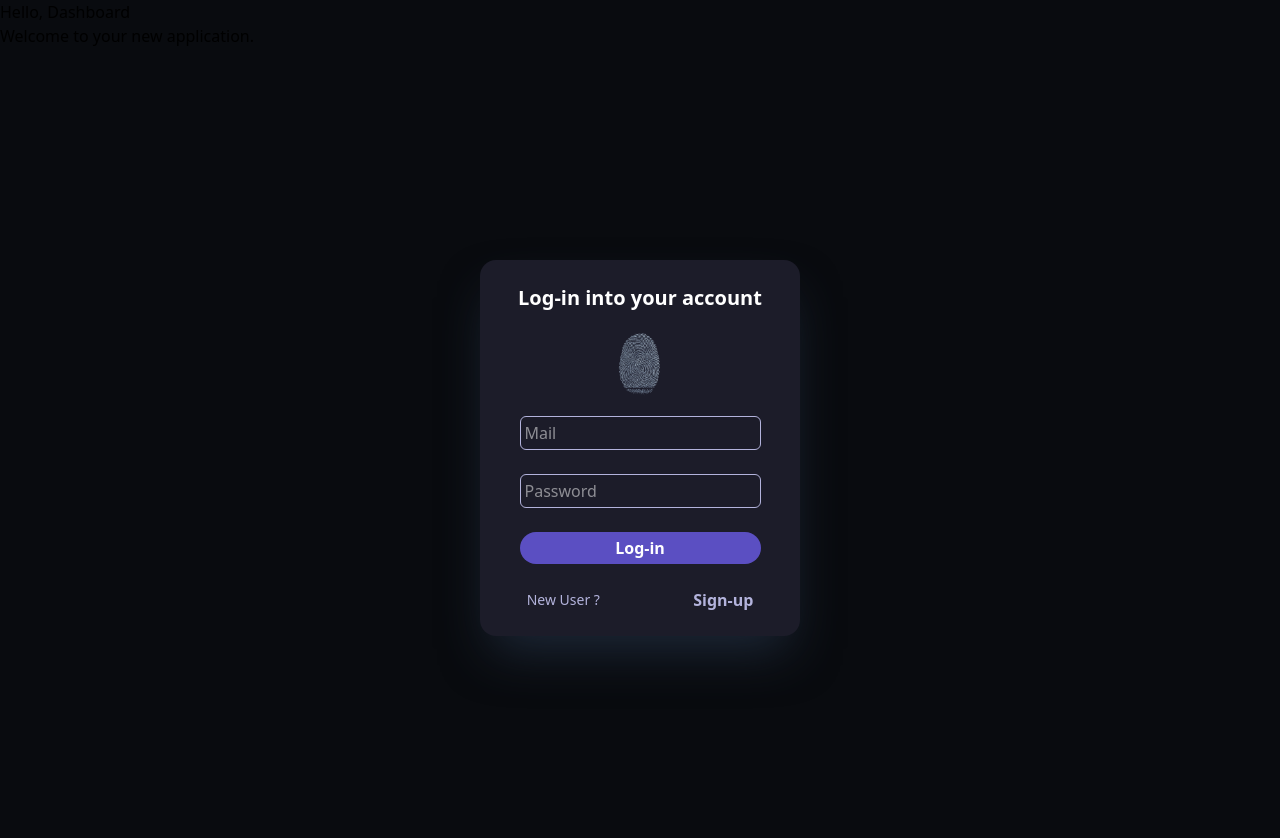
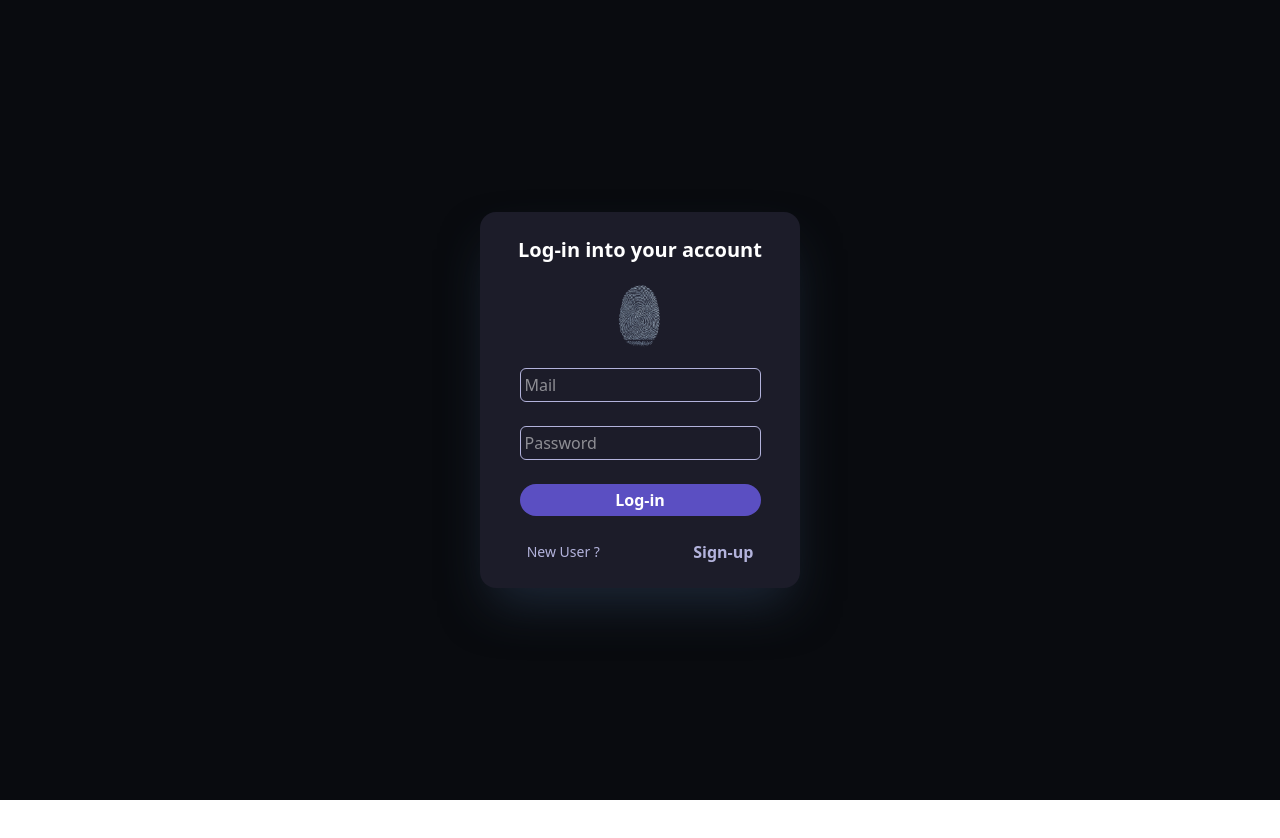
Before and after one commit to Altamash-khn/Inventory-management-dashboard-2, a React (Vite) app: page / in a window 1280 px wide. Shown: the top 838 px of the page. After the commit the page ends 800 px from the top, so only its background shows below. Built offline with nearby package versions, Linux system fonts and the light colour scheme.

Commit message:
remove unused code

```diff
--- a/src/App.jsx
+++ b/src/App.jsx
@@ -3,8 +3,6 @@ import Login from "./Components/Login/Login";
 function App() {
   return (
     <div className="bg-[#090b0f]">
-      <h1>Hello, Dashboard</h1>
-      <p>Welcome to your new application.</p>
       <Login />
     </div>
   );
```
